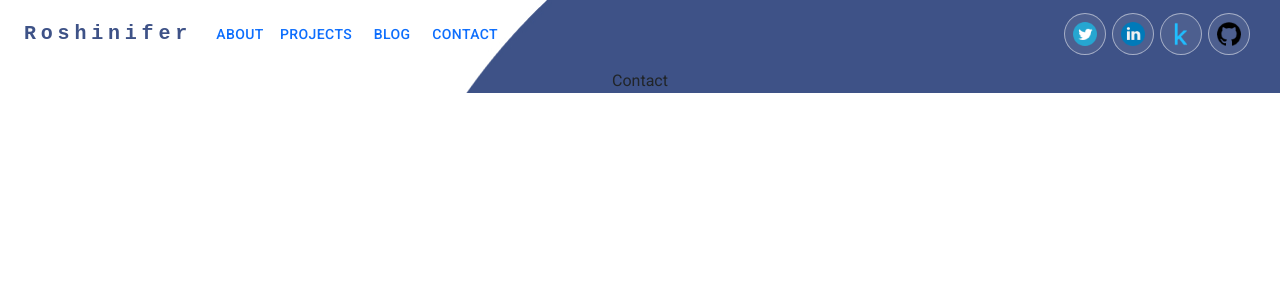
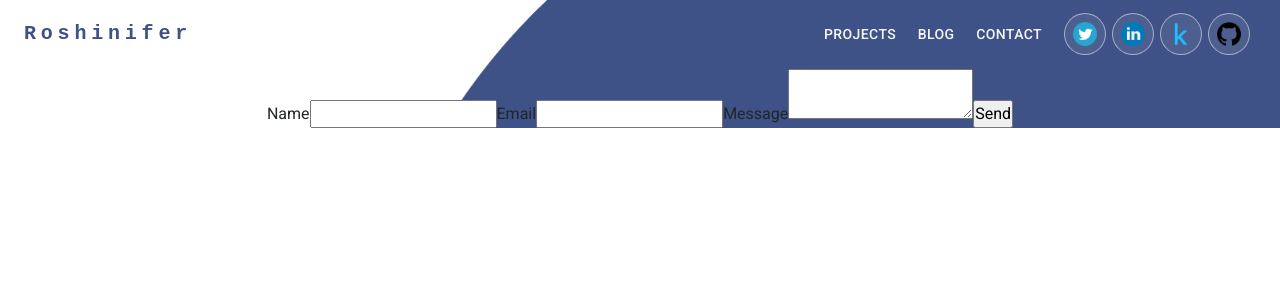
Before and after one commit to RoshiniFernando/roshinifer-personal-website, a React (Create React App) app: page /contact in a window 1280 px wide. Shown: the top 300 px of the page. Built offline with nearby package versions, Linux system fonts and the light colour scheme.

Commit message:
Email form added

```diff
--- a/package.json
+++ b/package.json
@@ -3,6 +3,7 @@
   "version": "0.1.0",
   "private": true,
   "dependencies": {
+    "@emailjs/browser": "^3.7.0",
     "@emotion/react": "^11.10.0",
     "@emotion/styled": "^11.10.0",
     "@material-ui/core": "^4.12.4",
--- a/src/App.css
+++ b/src/App.css
@@ -140,3 +140,5 @@ width: 60%;
 z-index: 1;
 transition: 0.3s ease-in-out;
 }
+
+.row {margin: 0 -5px;}
--- a/src/App.js
+++ b/src/App.js
@@ -14,7 +14,7 @@ function App() {
   <ResponsiveAppBar/>
   <Routes>
     <Route path='/' element={<Home />} />
-    <Route path='about' element={<About />} />
+    {/* <Route path='about' element={<About />} /> */}
     <Route path='blog' element={<Blog />} />
     <Route path='projects' element={<Projects />} />
     <Route path='contact' element={<Contact />} />
--- a/src/components/AppBar.js
+++ b/src/components/AppBar.js
@@ -20,7 +20,7 @@ import kaggle from '../Images/kaggle.png';
 import github from '../Images/github.png';
 
 
-const pages = ['About', 'Projects', 'Blog', 'Contact'];
+const pages = ['Projects', 'Blog', 'Contact'];
 //const settings = ['Profile', 'Account', 'Dashboard', 'Logout'];
 
 const ResponsiveAppBar = () => {
@@ -67,7 +67,7 @@ const ResponsiveAppBar = () => {
             Roshinifer
           </Typography>
 
-          <Box sx={{ flexGrow: 1, display: { xs: 'flex', md: 'none' } }}>
+          <Box sx={{ flexGrow: 1, display: { xs: 'flex', md: 'none' }, justifyContent: 'flex-end' }}>
             <IconButton
               size="large"
               aria-label="account of current user"
@@ -99,7 +99,7 @@ const ResponsiveAppBar = () => {
               {pages.map((page) => (
                 <MenuItem key={page} onClick={handleCloseNavMenu}>
                   <Typography textAlign="center">
-                    <Link style = {{textDecoration: "none"}} to = {`/${page}`}>
+                    <Link style = {{textDecoration: "none", color: 'whitesmoke'}} to = {`/${page}`}>
                     {page}
                     </Link>
                   </Typography>
@@ -109,10 +109,10 @@ const ResponsiveAppBar = () => {
           </Box>
           {/* <AdbIcon sx={{ display: { xs: 'flex', md: 'none' }, mr: 1 }} /> */}
           <Typography
-            variant="h5"
+            variant="h6"
             noWrap
             component="a"
-            href=""
+            href="/"
             sx={{
               mr: 2,
               display: { xs: 'flex', md: 'none' },
@@ -120,20 +120,20 @@ const ResponsiveAppBar = () => {
               fontFamily: 'monospace',
               fontWeight: 700,
               letterSpacing: '.3rem',
-              color: 'lightblue',
+              color: '#3E5287',
               textDecoration: 'none',
             }}
           >
             Roshinifer
           </Typography>
-          <Box sx={{ flexGrow: 1, display: { xs: 'none', md: 'flex' } }}>
+          <Box sx={{ flexGrow: 1, display: { xs: 'none', md: 'flex' }, justifyContent: 'flex-end' }}>
             {pages.map((page) => (
               <Button
                 key={page}
                 onClick={handleCloseNavMenu}
                 sx={{ my: 2, color: 'black', display: 'block' }}
               >
-               <Link style = {{textDecoration: "none"}} to = {`/${page}`}>
+               <Link style = {{textDecoration: "none", color: 'whitesmoke'}} to = {`/${page}`}>
                     {page}
                     </Link>
               </Button>
--- a/src/components/Card.js
+++ b/src/components/Card.js
@@ -18,6 +18,8 @@ const useStyles = makeStyles(({ breakpoints, spacing }) => ({
     position: 'relative',
     maxWidth: 500,
     marginLeft: 'auto',
+    // marginRight: 60,
+    marginTop: 20,
     overflow: 'initial',
     background: '#ffffff',
     display: 'flex',
--- a/src/components/Contact.js
+++ b/src/components/Contact.js
@@ -1,8 +1,10 @@
 import * as React from 'react';
+import { Email } from './email';
+
 const Contact = () => {
     return (
       <div>
-       Contact
+       <Email/>
       </div>
     );
   };
--- a/src/components/Projects.js
+++ b/src/components/Projects.js
@@ -3,7 +3,10 @@ import {BlogCardDemo} from '../components/Card';
 
 const Projects = () => {
   return (
-    <div>
+    <div className='row'>
+      <BlogCardDemo/>
+      <BlogCardDemo/>
+      <BlogCardDemo/>
       <BlogCardDemo/>
     </div>
   );
--- /dev/null
+++ b/src/components/email.js
@@ -0,0 +1,30 @@
+import React, { useRef } from 'react';
+import emailjs from '@emailjs/browser';
+
+export const Email = () => {
+  const form = useRef();
+
+  const sendEmail = (e) => {
+    e.preventDefault();
+
+    emailjs.sendForm('service_m5afr5m', 'template_h4xd0b6', form.current, 'stStji-w7rDaymj08')
+      .then((result) => {
+          console.log(result.text);
+          console.log("Messsage sent successfully!")
+      }, (error) => {
+          console.log(error.text);
+      });
+  };
+
+  return (
+    <form ref={form} onSubmit={sendEmail}>
+      <label>Name</label>
+      <input type="text" name="to_name" />
+      <label>Email</label>
+      <input type="email" name="from_name" />
+      <label>Message</label>
+      <textarea name="message" />
+      <input type="submit" value="Send" />
+    </form>
+  );
+};
```
Also changed, not shown: 1 other file (tests, documents, lock files or other folders).
